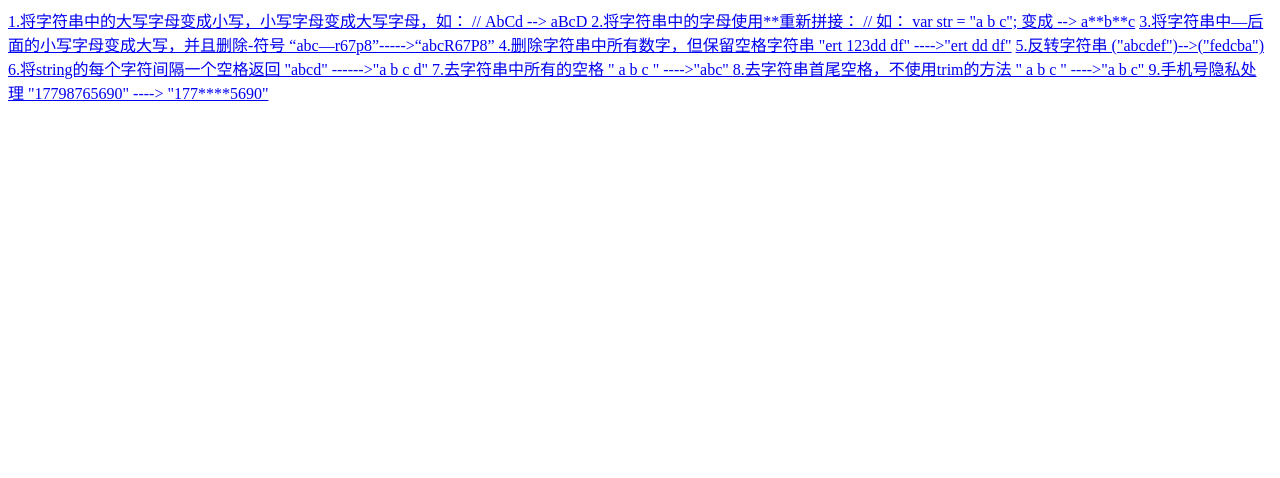
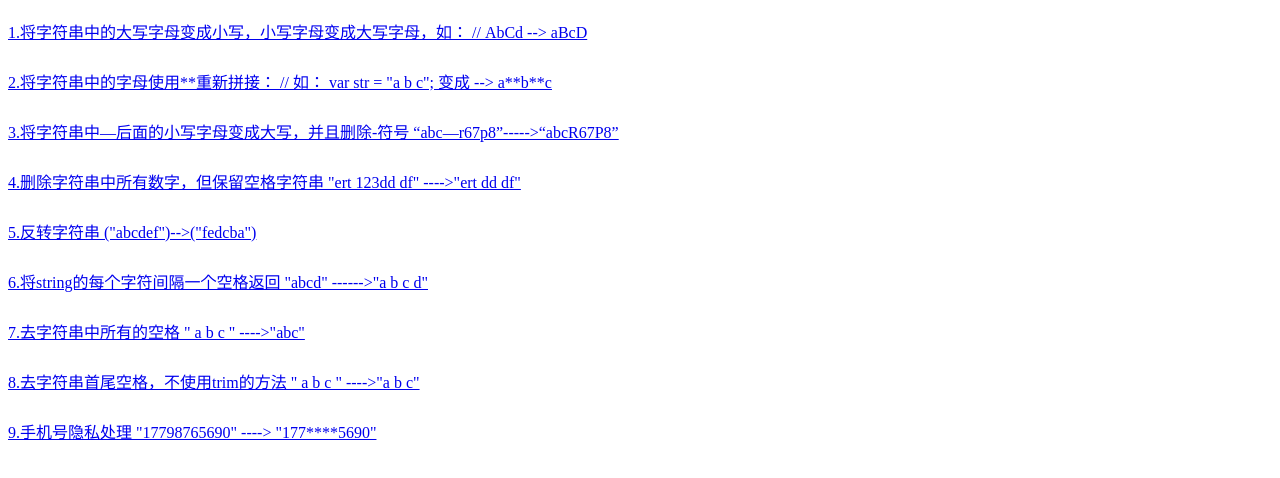
Before and after one commit to kuye-cmd/11.27, a plain HTML site: page index.html in a window 1280 px wide. Drawn offline with Linux system fonts and the light colour scheme.

Commit message:
添加样式

```diff
--- a/index.html
+++ b/index.html
@@ -4,22 +4,27 @@
     <meta charset="UTF-8">
     <meta name="viewport" content="width=device-width, initial-scale=1.0">
     <title>Document</title>
+    <style>
+        a{
+            line-height: 50px;
+        }
+    </style>
 </head>
 <body>
     <a href="./1.html">1.将字符串中的大写字母变成小写，小写字母变成大写字母，如：
-        // AbCd  --> aBcD </a>
+        // AbCd  --> aBcD </a> <br>
     <a href="./2.html">2.将字符串中的字母使用**重新拼接：
         // 如： var str = "a b c";    变成 --> a**b**c</a>
-    <a href="./3.html">3.将字符串中—后面的小写字母变成大写，并且删除-符号    “abc—r67p8”----->“abcR67P8” </a>
-    <a href="./4.html">4.删除字符串中所有数字，但保留空格字符串       "ert 123dd df"  ---->"ert dd df"</a>
-    <a href="./5.html">5.反转字符串     ("abcdef")-->("fedcba")</a>
-    <a href="./6.html">6.将string的每个字符间隔一个空格返回  "abcd" ------>"a b c d"
+        <br><a href="./3.html">3.将字符串中—后面的小写字母变成大写，并且删除-符号    “abc—r67p8”----->“abcR67P8” </a>
+        <br><a href="./4.html">4.删除字符串中所有数字，但保留空格字符串       "ert 123dd df"  ---->"ert dd df"</a>
+        <br><a href="./5.html">5.反转字符串     ("abcdef")-->("fedcba")</a>
+        <br><a href="./6.html">6.将string的每个字符间隔一个空格返回  "abcd" ------>"a b c d"
+            </a>
+            <br><a href="./7.html">7.去字符串中所有的空格    "    a    b    c     " ---->"abc"
     </a>
-    <a href="./7.html">7.去字符串中所有的空格    "    a    b    c     " ---->"abc"
+    <br><a href="./8.html">8.去字符串首尾空格，不使用trim的方法     "    a    b    c     " ---->"a    b    c"
     </a>
-    <a href="./8.html">8.去字符串首尾空格，不使用trim的方法     "    a    b    c     " ---->"a    b    c"
-    </a>
-    <a href="./9.html">
+    <br> <a href="./9.html">
         9.手机号隐私处理 "17798765690" ----> "177****5690"
     </a>
 </body>
```
